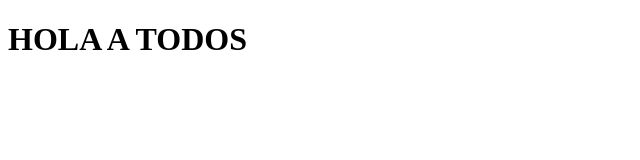
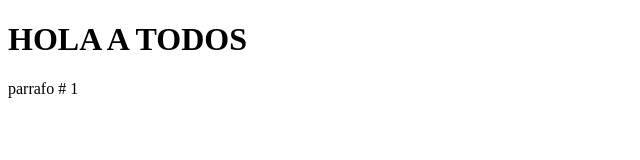
Before and after one commit to ArboledaWEB/proyectogit, a plain HTML site: page index.html in a window 1280 px wide. Shown: the full height of the page, 0-640 px from the left. Drawn offline with Linux system fonts and the light colour scheme.

Commit message:
cambio desde github

```diff
--- a/index.html
+++ b/index.html
@@ -7,5 +7,6 @@
 </head>
 <body>
     <h1>HOLA A TODOS</h1>
+    <p>parrafo # 1</p>
 </body>
 </html>
```
